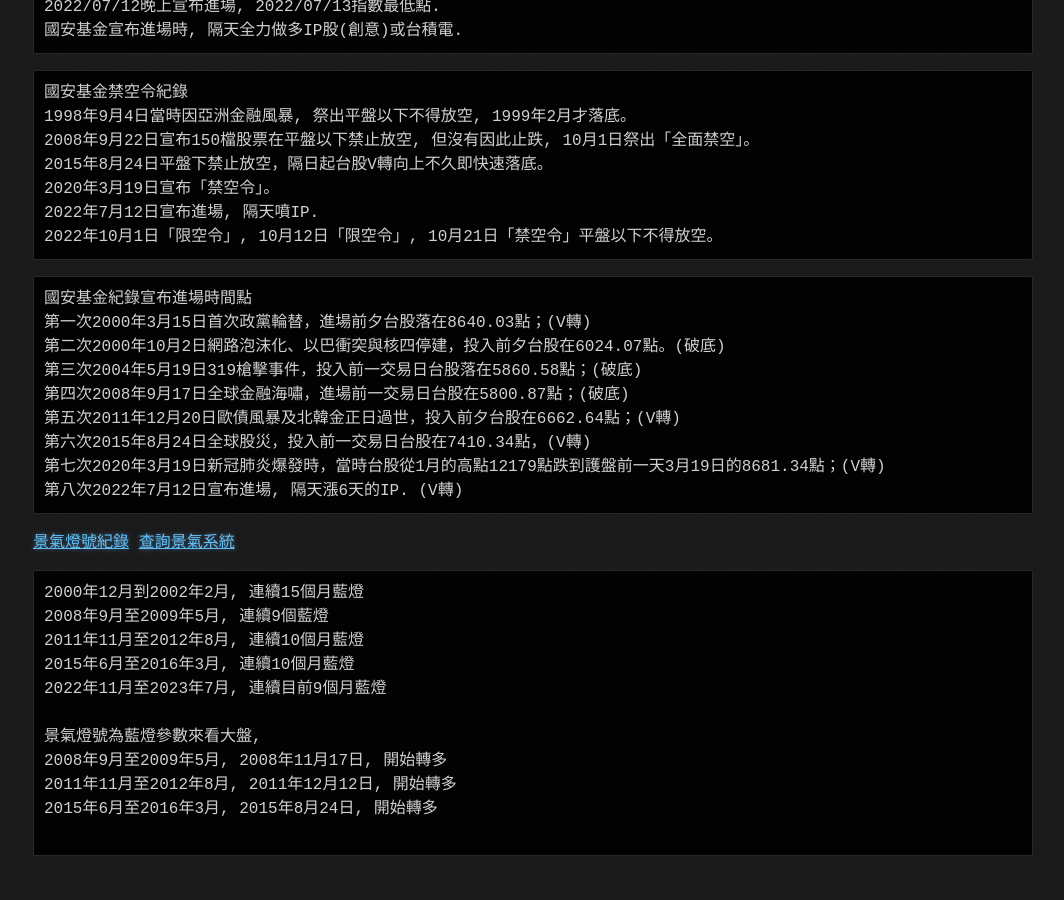
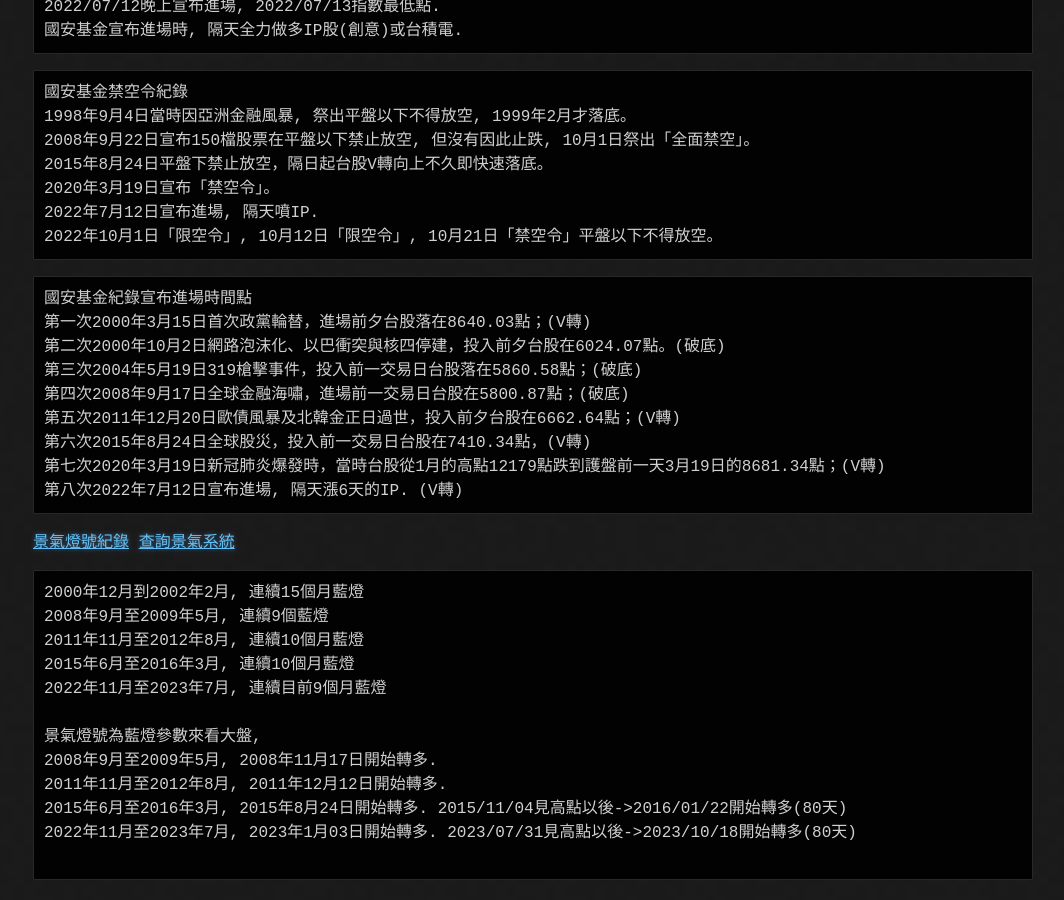
Before and after one commit to lepg5487/Stock_God, a Jekyll site: the page built from experience.md, in a window 1280 px wide and 900 px high, scrolled down 15176 px. Shown: the whole window, without its empty margins (107-1171 px from the left). Built offline with Jekyll 4.4.1, drawn with Linux system fonts in a browser that asks for light colours; our own code applies the rules of GitHub Pages for plain Markdown files; before the commit the page ends 16052 px from its top, so only the background shows below that.

Commit message:
Update experience.md

````diff
--- a/experience.md
+++ b/experience.md
@@ -647,8 +647,9 @@ Step2勝率將近100% ---Example--- 可遇不可求
 2022年11月至2023年7月, 連續目前9個月藍燈
 
 景氣燈號為藍燈參數來看大盤,
-2008年9月至2009年5月, 2008年11月17日, 開始轉多
-2011年11月至2012年8月, 2011年12月12日, 開始轉多
-2015年6月至2016年3月, 2015年8月24日, 開始轉多
+2008年9月至2009年5月, 2008年11月17日開始轉多.
+2011年11月至2012年8月, 2011年12月12日開始轉多.
+2015年6月至2016年3月, 2015年8月24日開始轉多. 2015/11/04見高點以後->2016/01/22開始轉多(80天)
+2022年11月至2023年7月, 2023年1月03日開始轉多. 2023/07/31見高點以後->2023/10/18開始轉多(80天)
 
 ```
````
